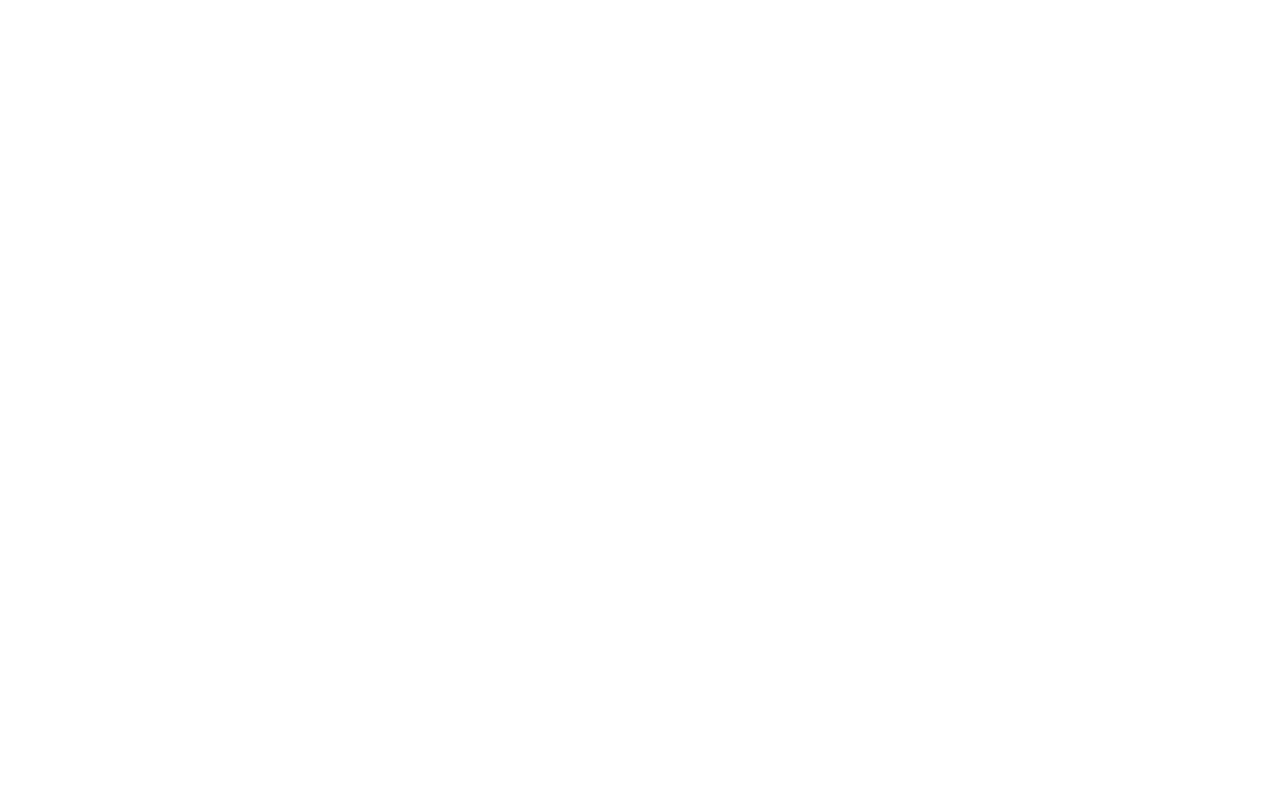
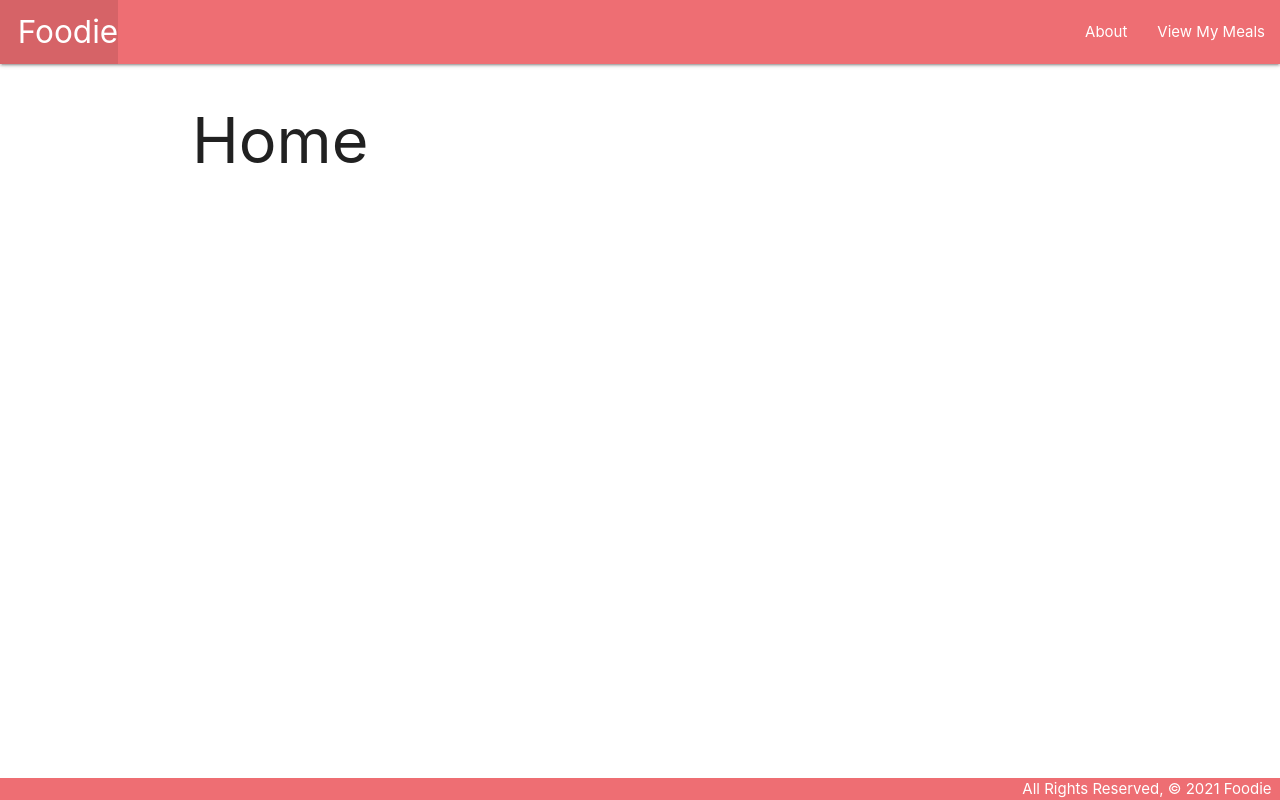
Before and after one commit to FiroCole/Foodie, a Django app: page / in a window 1280 px wide. Before the commit the page is empty. Run offline with Django 5.2, Linux system fonts and the light colour scheme.

Commit message:
Add index functionality v1

```diff
--- /dev/null
+++ b/main_app/static/css/style.css
@@ -0,0 +1,14 @@
+body {
+    display: flex;
+    min-height: 100vh;
+    flex-direction: column;
+  }
+
+  main {
+    flex: 1 0 auto;
+  }
+
+  footer.page-footer {
+    padding-top: 0;
+    text-align: right;
+  }
--- a/main_app/templates/base.html
+++ b/main_app/templates/base.html
@@ -1,3 +1,5 @@
+{% load static %}
+
 <!DOCTYPE html>
 <html lang="en">
 <head>
@@ -6,6 +8,7 @@
   <meta http-equiv="X-UA-Compatible" content="ie=edge">
   <title>Foodie</title>
   <link rel="stylesheet" href="https://cdnjs.cloudflare.com/ajax/libs/materialize/1.0.0/css/materialize.min.css">
+  <link rel="stylesheet" type="text/css" href="{% static 'css/style.css' %}">
 </head>
 <body>
   <header class="navbar-fixed">
@@ -16,6 +19,7 @@
         </ul>
         <ul class="right">
           <li><a href="/about">About</a></li>
+          <li><a href="/food">View My Meals</a></li>
         </ul>
       </div>
     </nav>
--- a/main_app/templates/home.html
+++ b/main_app/templates/home.html
@@ -0,0 +1,6 @@
+{% extends 'base.html' %}
+{% block content %}
+
+<h1>Home</h1>
+
+{% endblock %}
--- a/main_app/urls.py
+++ b/main_app/urls.py
@@ -3,4 +3,6 @@ from . import views
 
 urlpatterns = [
 	path('', views.home, name='home'),
+    path('about/', views.about, name='about'),
+    path('meals/',views.meals_index, name='index'),
  ]
--- a/main_app/views.py
+++ b/main_app/views.py
@@ -5,3 +5,12 @@ from django.shortcuts import render
 def home(request):
   # Include an .html file extension - unlike when rendering EJS templates
   return render(request, 'home.html')
+
+def about(request):
+    return(request, 'about.html')
+
+def meals_index(request):
+  # We pass data to a template very much like we did in Express!
+  return render(request, 'meals/index.html', {
+    'meals': meals
+  })
```
Also changed, not shown: main_app/templates/meals/index.html (added, +14 -0 lines).
